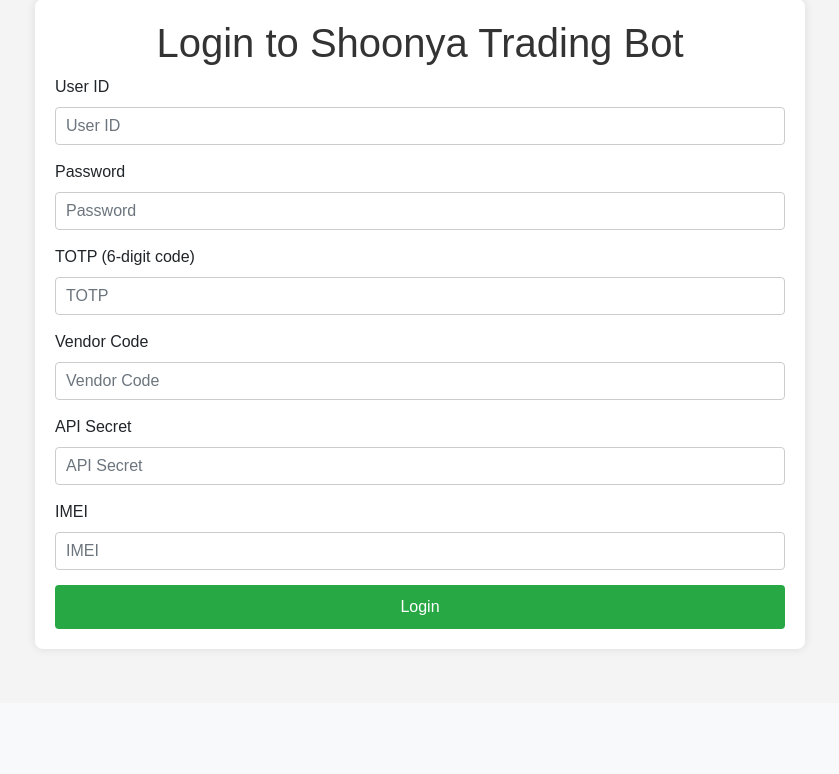
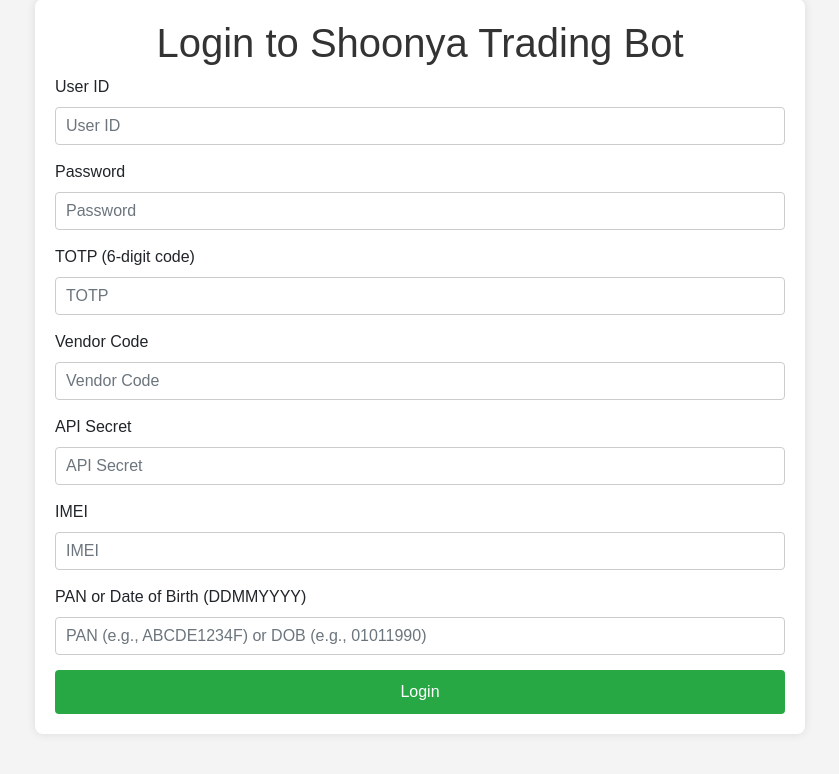
Before and after one commit to Bhupenderg09/shoonya-trading-bot, a Flask app: page / in a window 1280 px wide. Shown: the part 97-871 px from the top of the page, without its empty margins (220-1059 px from the left). Before the commit the page ends 749 px from the top, so only its background shows below. Run offline with Flask 3, Linux system fonts and the light colour scheme; some libraries are stand-ins or nearby versions.

Commit message:
Fix ShoonyaApi init error by adding username, password, pan_or_dob; update index.html with pan-or-dob field

```diff
--- a/app.py
+++ b/app.py
@@ -81,13 +81,19 @@
         vendor_code = request.form['vendor-code']
         api_secret = request.form['api-secret']
         imei = request.form['imei']
+        pan_or_dob = request.form['pan-or-dob']
 
         logging.info(f"Login attempt for user: {userid}")
 
-        shoonya_api = ShoonyaApi()
+        # Initialize ShoonyaApi with required arguments
+        shoonya_api = ShoonyaApi(
+            username=userid,
+            password=password,
+            pan_or_dob=pan_or_dob
+        )
+
+        # Attempt login (adjust based on shoonyapy requirements)
         login_response = shoonya_api.login(
-            userid=userid,
-            password=password,
             twoFA=twoFA,
             vendor_code=vendor_code,
             api_secret=api_secret,
--- a/templates/index.html
+++ b/templates/index.html
@@ -127,6 +127,10 @@
                         <label for="imei">IMEI</label>
                         <input id="imei" name="imei" type="text" class="form-control" placeholder="IMEI" required>
                     </div>
+                    <div class="form-group">
+                        <label for="pan-or-dob">PAN or Date of Birth (DDMMYYYY)</label>
+                        <input id="pan-or-dob" name="pan-or-dob" type="text" class="form-control" placeholder="PAN (e.g., ABCDE1234F) or DOB (e.g., 01011990)" required>
+                    </div>
                     <button type="submit" class="btn-primary">Login</button>
                 </form>
             </div>
@@ -214,20 +218,6 @@
                     alert('TOTP must be a 6-digit number');
                 }
             });
-
-            // Optional: AJAX for login (commented out to match server-side)
-            /*
-            $('#login-form').submit(function(e) {
-                e.preventDefault();
-                $.post('/login', $(this).serialize(), function(data) {
-                    if (data.success) {
-                        window.location = '/';
-                    } else {
-                        $('.error').text('Login failed: ' + data.error);
-                    }
-                });
-            });
-            */
         });
     </script>
 </body>
```
